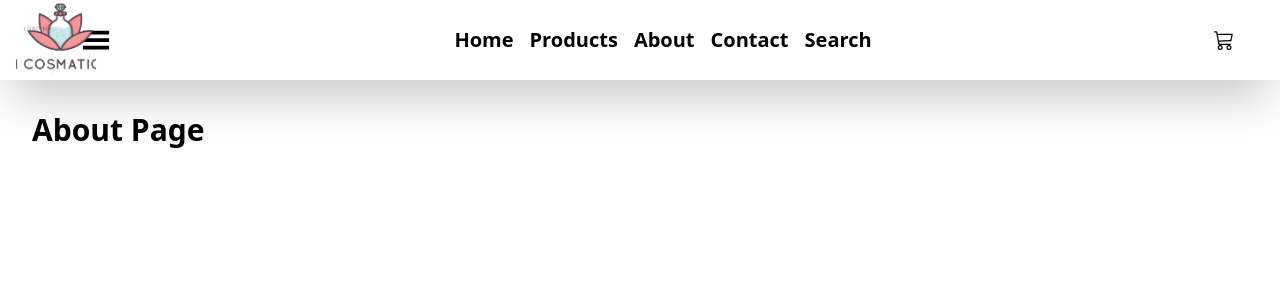
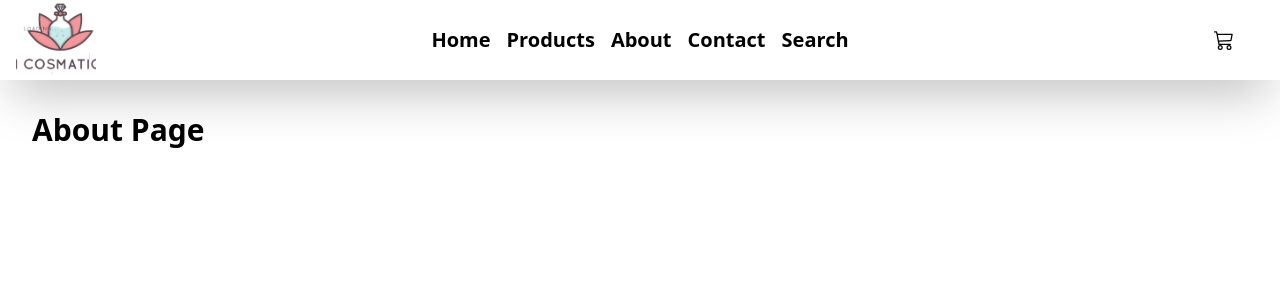
Before and after one commit to ImashaKumarasinghe/MERN_frontend, a React app: page /about in a window 1280 px wide. Shown: the top 300 px of the page. Built offline with nearby package versions, Linux system fonts and the light colour scheme; the HTML template or start-up script is replaced by a standard one.

Commit message:
Hide hamburger menu icon on medium and larger screens

```diff
--- a/src/components/header.jsx
+++ b/src/components/header.jsx
@@ -8,7 +8,8 @@ export default function Header() {
 
   return (
     <header className="w-full h-[80px] shadow-2xl flex justify-center items-center relative px-4">
-      <GiHamburgerMenu className ="h-full mx-2 text-3xl" />
+      <GiHamburgerMenu className ="h-full mx-2 text-3xl md:hidden" />
+
       <img
         src="/logo.png"
         alt="Logo"
```
